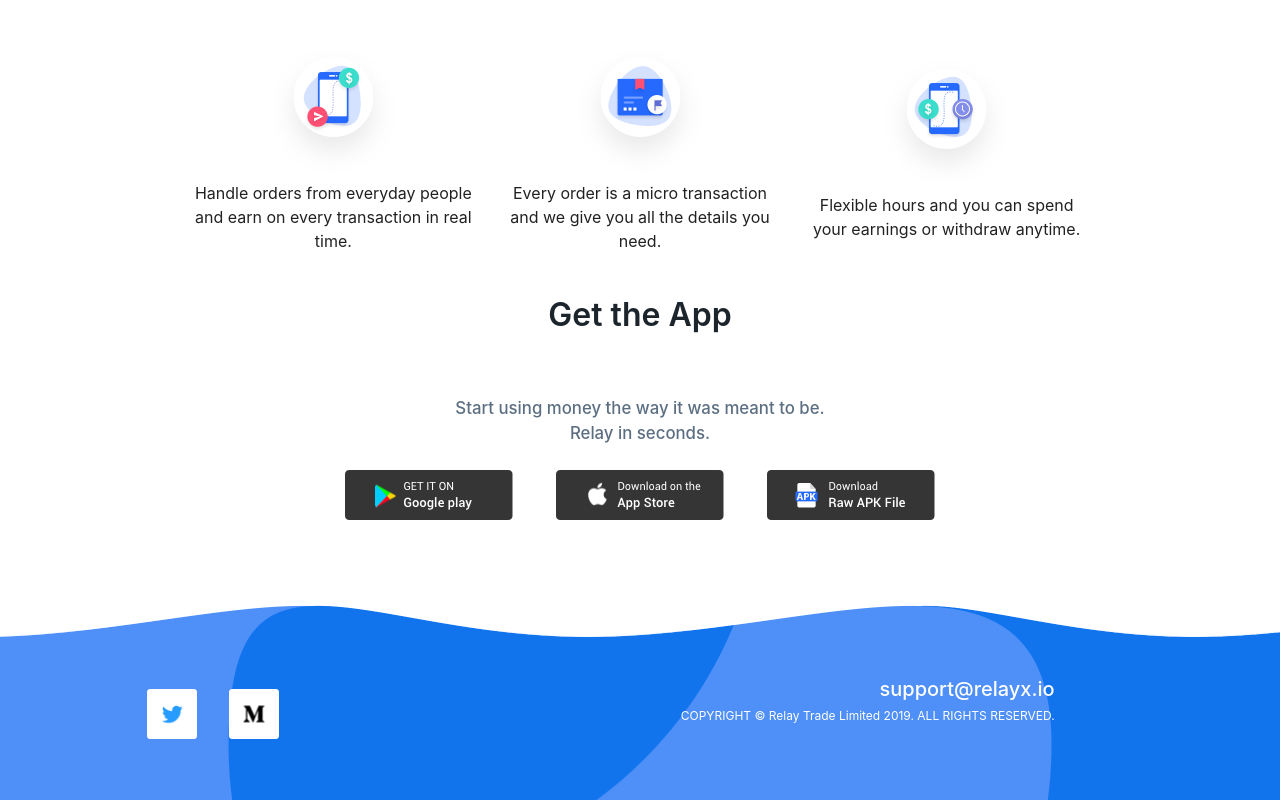
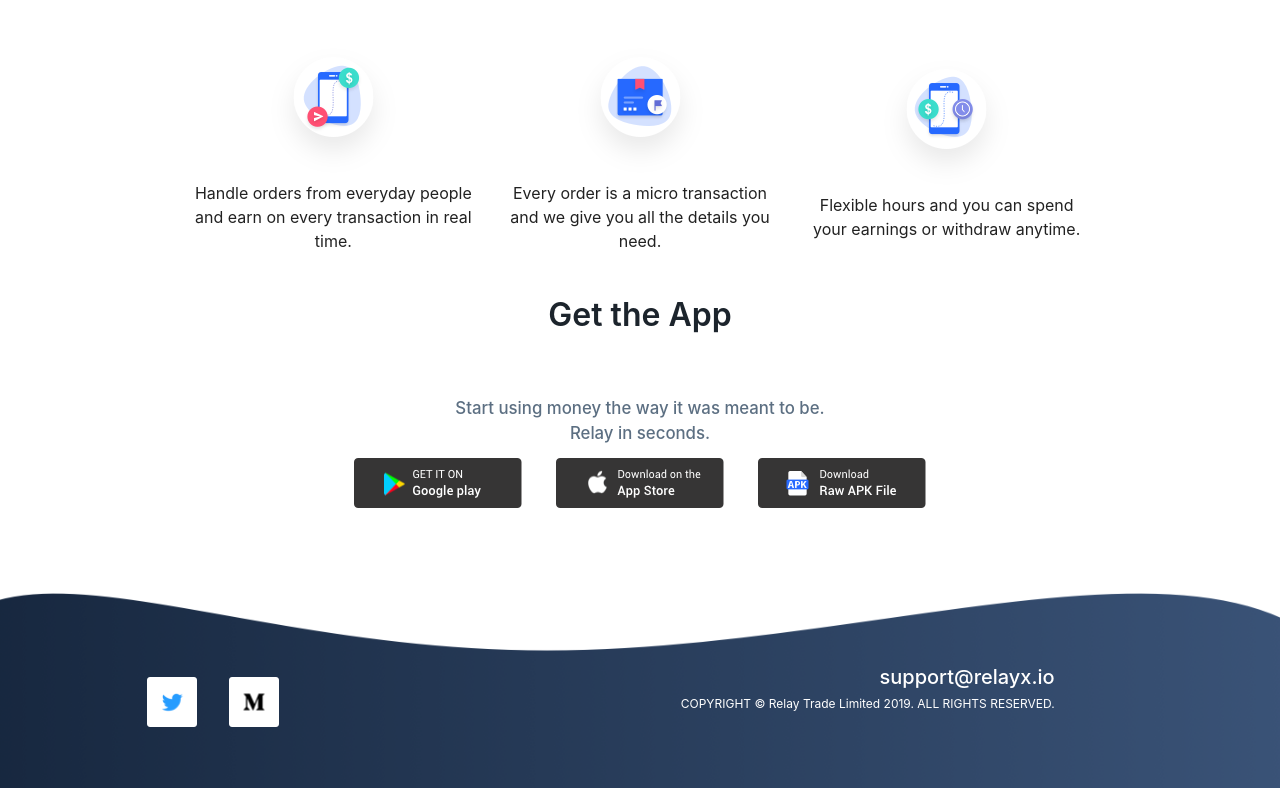
Before and after one commit to smart-dev30/relayx-frontend, a React (Create React App) app: page /dashboard in a window 1280 px wide. Shown: the part 2423-3223 px from the top of the page. Built offline with nearby package versions, Linux system fonts and the light colour scheme.

Commit message:
fix footer issue

```diff
--- a/src/containers/dashboard/index.js
+++ b/src/containers/dashboard/index.js
@@ -36,8 +36,7 @@ import {
   scbImage,
   showcaseImage,
   twitterImage,
-  headerImage,
-  circleShadeBGImage
+  headerImage
 } from '../../images'
 
 import { styles } from './style';
@@ -261,17 +260,19 @@ class Dashboard extends Component {
                 Start using money the way it was meant to be. Relay in seconds.
               </Typography>
             </Grid>
-            <Grid item sm={3} xs={12} className={classNames(classes.right)}>
+          </Grid>
+          <Grid container className={classes.centerContent} spacing={3}>
+            <Grid item sm={3} xs={12}  className={classNames(classes.center, classes.social)}>
               <a href="https://play.google.com/store/apps/details?id=com.RelayX">
                 <img className={classes.downloadLink} src={googleplayImage} alt="Google play" />
               </a>
             </Grid>
-            <Grid item sm={3} xs={12} className={classNames(classes.center)}>
+            <Grid item sm={3} xs={12} className={classNames(classes.center, classes.social)}>
               <a href="https://testflight.apple.com/join/XJCahkvx">
                 <img className={classes.downloadLink} src={appstoreImage} alt="Appstore" />
               </a>
             </Grid>
-            <Grid item sm={3} xs={12} className={classNames(classes.left)}>
+            <Grid item sm={3} xs={12} className={classNames(classes.center, classes.social)}>
               <a href="https://www.installonair.com/app-download-link/UlhWAn">
                 <img className={classes.downloadLink} src={apkImage} alt="Raw Apk" />
               </a>
--- a/src/containers/dashboard/style.js
+++ b/src/containers/dashboard/style.js
@@ -37,6 +37,11 @@ export const styles = createStyles(theme => ({
     fontWeight: 600,
     lineHeight: 1.1,
     textAlign: 'center'
+  },
+  social : {
+    [theme.breakpoints.up('md')]: {
+      maxWidth : '22%'
+    },
   },
   subTitle: {
     paddingTop: theme.spacing(5),
```
Also changed, not shown: src/images/dashboard/footer.png.
